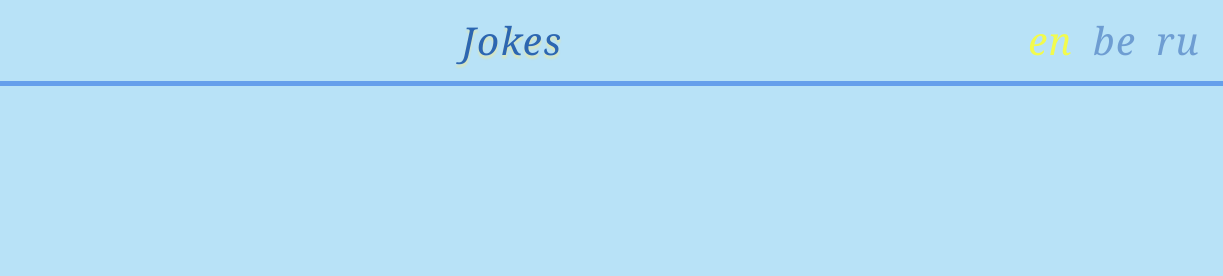
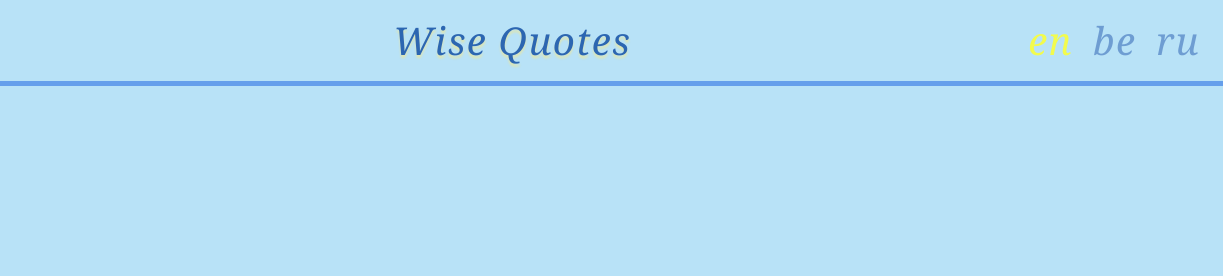
Before and after one commit to IuliiaPi/random-jokes, a plain HTML site: page index.html in a window 1280 px wide. Shown: the top 276 px of the page, 57-1280 px from the left. Drawn offline with Linux system fonts and the light colour scheme.

Commit message:
fix: change title

```diff
--- a/index.html
+++ b/index.html
@@ -5,13 +5,13 @@
     <meta charset="UTF-8">
     <meta http-equiv="X-UA-Compatible" content="IE=edge">
     <meta name="viewport" content="width=device-width, initial-scale=1.0">
-    <meta name="description" content="random jokes">
-    <meta name="keywords" content="random jokes, Iuliia Pidlisna">
+    <meta name="description" content="Wise Quotes">
+    <meta name="keywords" content="Wise Quotes, Iuliia Pidlisna">
     <meta name="author" content="Iuliia Pidlisna">
 
     <link rel="shortcut icon" href="./assets/favicon.ico">
     <link rel="stylesheet" href="style.css">
-    <title>random jokes</title>
+    <title>Wise Quotes</title>
 </head>
 
 <body class="page">
@@ -20,7 +20,7 @@
         <div class="header__container container">
             <div class="header__content">
                 <img class="title-img" src="./assets/images/smile.png" alt="image">
-                <p class="title-text">Jokes</p>
+                <p class="title-text">Wise Quotes</p>
                 <div class="settings__lang">
                     <!-- <input type="radio" checked id="lang-en" name="lang" value="en">
                     <label for="lang-en" class="label__title"> en </label>
```
Also changed, not shown: 1 other file.
